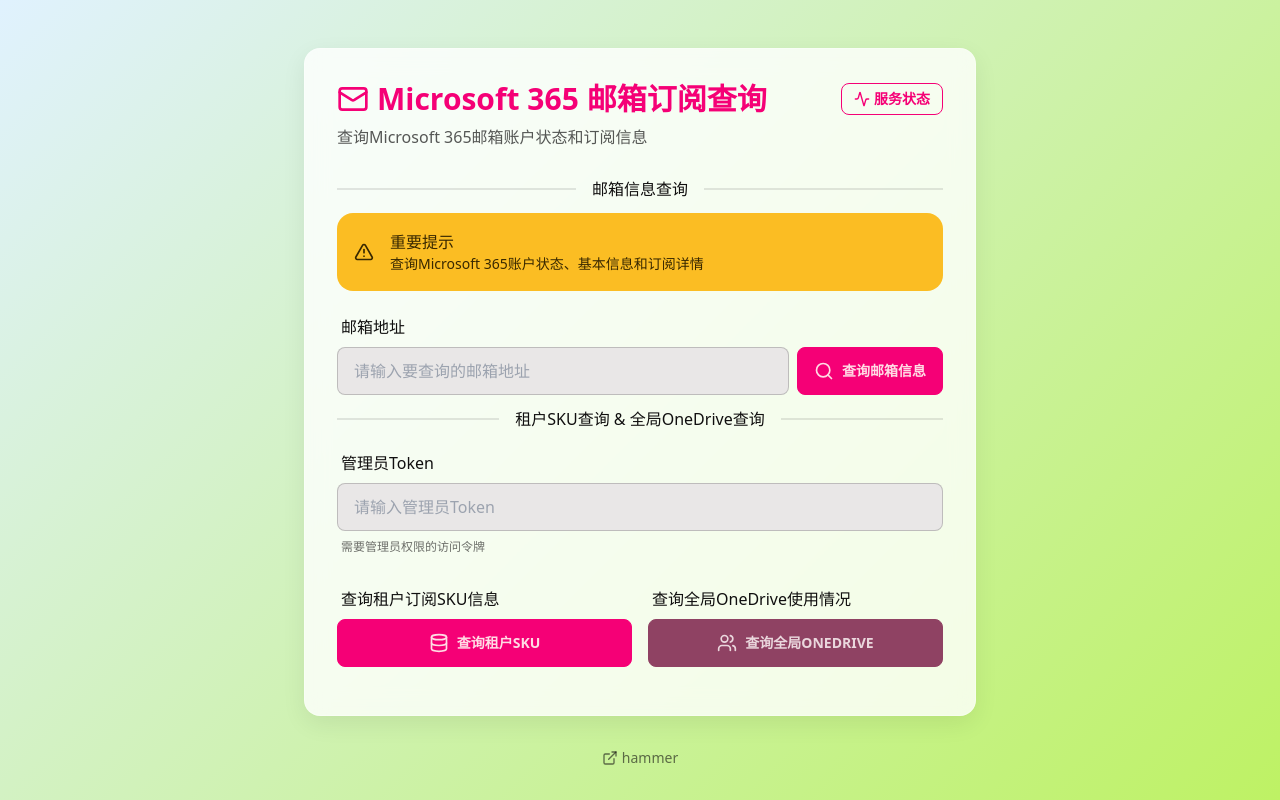
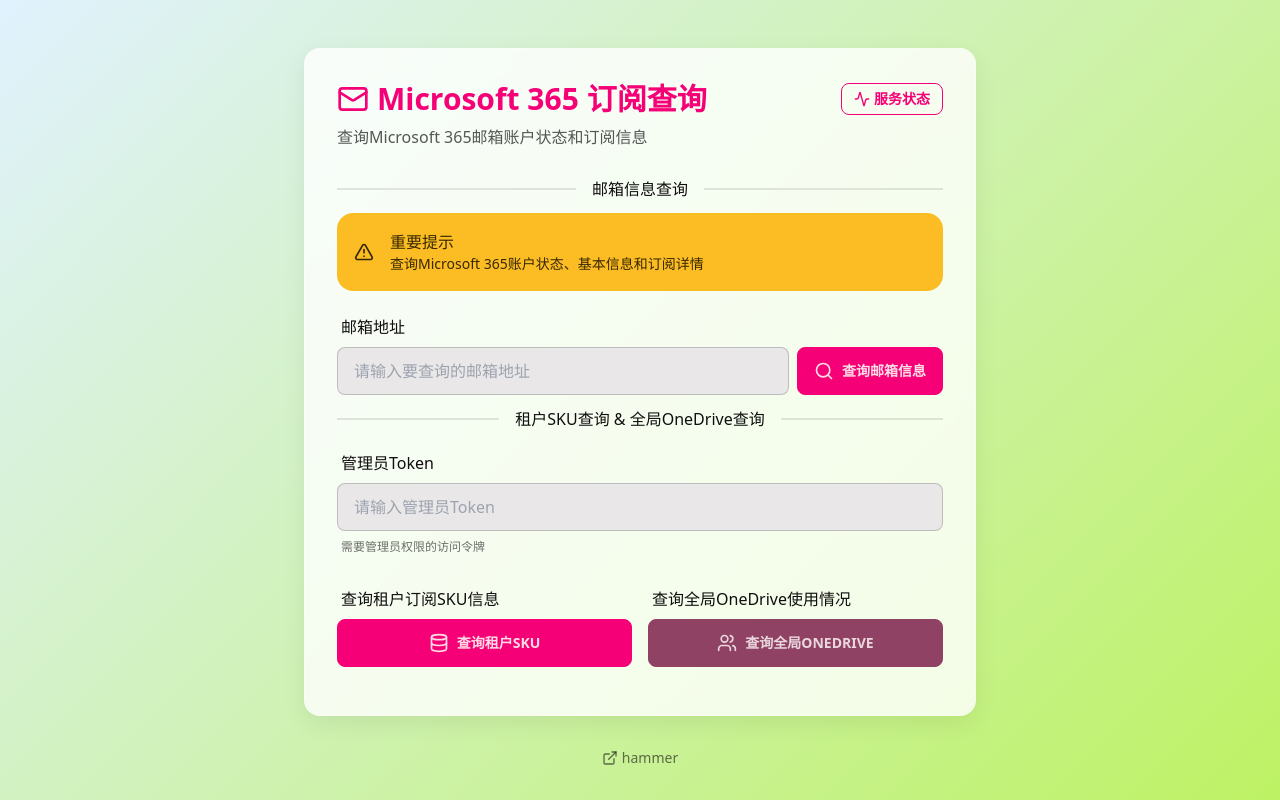
Before and after one commit to Ham0mer/Microsoft-office-365, a website: page public/index.html in a window 1280 px wide. Drawn offline with nearby package versions, Linux system fonts and the light colour scheme.

Commit message:
docs: 更新页面标题和标题文本为"Microsoft 365 订阅查询"
将页面标题和主标题从"企业微信通知服务"和"Microsoft 365 邮箱订阅查询"统一更新为"Microsoft 365 订阅查询"，以更准确地反映功能

```diff
--- a/public/index.html
+++ b/public/index.html
@@ -4,7 +4,7 @@
 <head>
     <meta charset="UTF-8">
     <meta name="viewport" content="width=device-width, initial-scale=1.0">
-    <title>企业微信通知服务</title>
+    <title>office 365 订阅查询</title>
     <!-- Tailwind CSS -->
     <script src="https://cdn.tailwindcss.com"></script>
     <!-- DaisyUI -->
@@ -59,7 +59,7 @@
             <div class="flex items-center justify-between">
                 <h1 class="text-3xl font-bold text-primary flex items-center gap-2">
                     <i data-lucide="mail" class="h-8 w-8"></i>
-                    Microsoft 365 邮箱订阅查询
+                    Microsoft 365 订阅查询
                 </h1>
                 <button id="serviceStatusBtn" class="btn btn-sm btn-outline btn-primary gap-1">
                     <i data-lucide="activity" class="h-4 w-4"></i>
```
